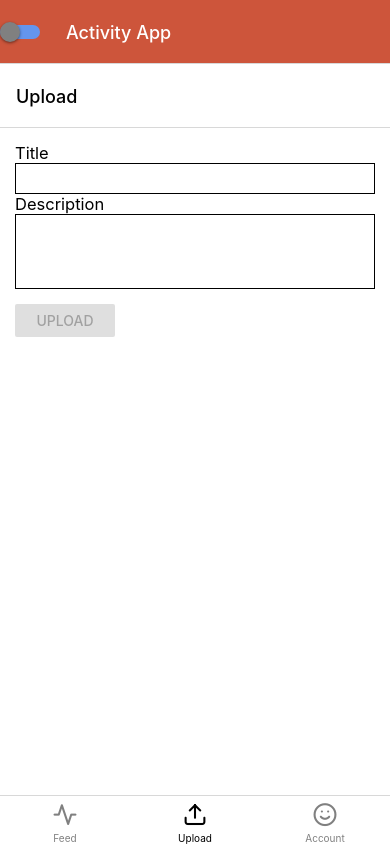
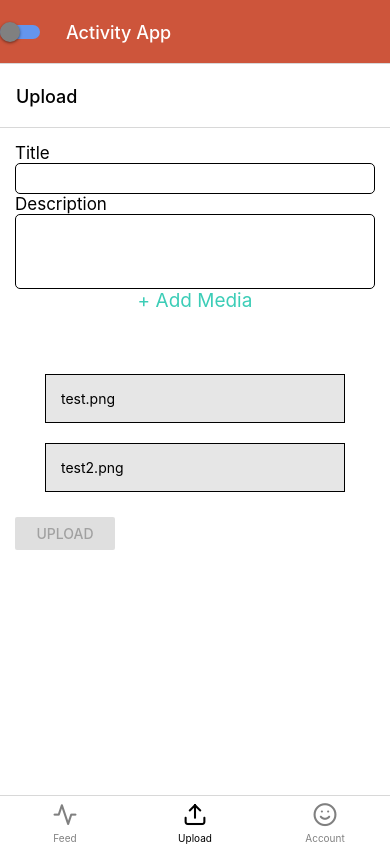
Before and after one commit to CameronDeMarco/CS-304, a React Native app: screen /Upload in a window 390 px wide. Built offline with nearby package versions, Linux system fonts and the light colour scheme.

Commit message:
Updated static uplaod page

```diff
--- a/Screens/UploadPage.jsx
+++ b/Screens/UploadPage.jsx
@@ -1,7 +1,17 @@
 import React from 'react';
-import { View, Text, Button, TextInput, StyleSheet } from 'react-native';
+import { View, Text, Button, TextInput, StyleSheet, Pressable , FlatList} from 'react-native';
 import { useTheme } from '@react-navigation/native';
 import { RawButton, ScrollView } from 'react-native-gesture-handler';
+import symbolicateStackTrace from 'react-native/Libraries/Core/Devtools/symbolicateStackTrace';
+
+const ITEMLIST = [
+    {
+        fileName:"test.png"
+    },
+    {
+        fileName:"test2.png"
+    }
+]
 
 const UploadPage = () => {
     const theme = useTheme();
@@ -10,15 +20,24 @@ const UploadPage = () => {
         <View style={{padding:15}}>
             <View styles={styles.field}>
                 <Text style={styles.textField}>Title</Text>
-                <TextInput maxLength={50} style={{padding:5, borderWidth:1, fontSize:15}}></TextInput>
+                <TextInput maxLength={50} style={[styles.textInput, styles.androidShadow]}></TextInput>
             </View>
-            <ScrollView>
+            <View styles={styles.field}>
                 <Text style={styles.textField}>Description</Text>
-                <TextInput maxLength={150} style={styles.multiTextInput} multiline></TextInput>
-            </ScrollView>
-            <RawButton title="Add Media"></RawButton>
+                <TextInput maxLength={150} style={[styles.multiTextInput, styles.androidShadow]} multiline></TextInput>
+            </View>
+            <Pressable
+            onPressOut={()=>{
+
+            }}>
+                <Text style={{color:"#3CCDB7", fontSize:19, width: '100%', height: 75, textAlignVertical:'center', textAlign:'center'}}>+ Add Media</Text>
+            </Pressable>
+            <FlatList
+                data={ITEMLIST}
+                renderItem={({item}) => <ResourceCard fileName={item.fileName}/>}
+            />
             <View style={{paddingTop:15, width: 100, height: 100}}>
-                <Button title="Upload"  disabled />
+                <Button title="Upload" disabled />
             </View>
         </View>
 
@@ -27,26 +46,43 @@ const UploadPage = () => {
 
 const styles = StyleSheet.create({
     field:{
-        margin: 50,
-        padding: 50
+        margin: 500,
+        padding: 50,
     },
     textField:{
-        fontSize:16.5,
+        fontSize:17
     },
+
     textInput:{
+        backgroundColor: 'white',
         padding:5,
         borderWidth:1,
         fontSize:15,
-        height: 50,
+        borderRadius:5
     },
 
     multiTextInput:{
+        backgroundColor: 'white',
         padding: 5,
         height: 75,
         borderWidth:1,
         fontSize:15,
-        textAlignVertical:"top"
+        textAlignVertical:"top",
+        borderRadius:5
+    },
+    androidShadow:{
+        elevation: 5,
+        zIndex: 99,
+        shadowColor:'black',
     }
 });
 
 export default UploadPage;
+
+const ResourceCard = ({fileName}) => {
+    return(
+        <View style={{marginHorizontal: 30, marginVertical:10, backgroundColor:"#E6E6E6", borderWidth:.25}}>
+            <Text style={{padding:15}}>{fileName}</Text>
+        </View>
+    )
+}
```
